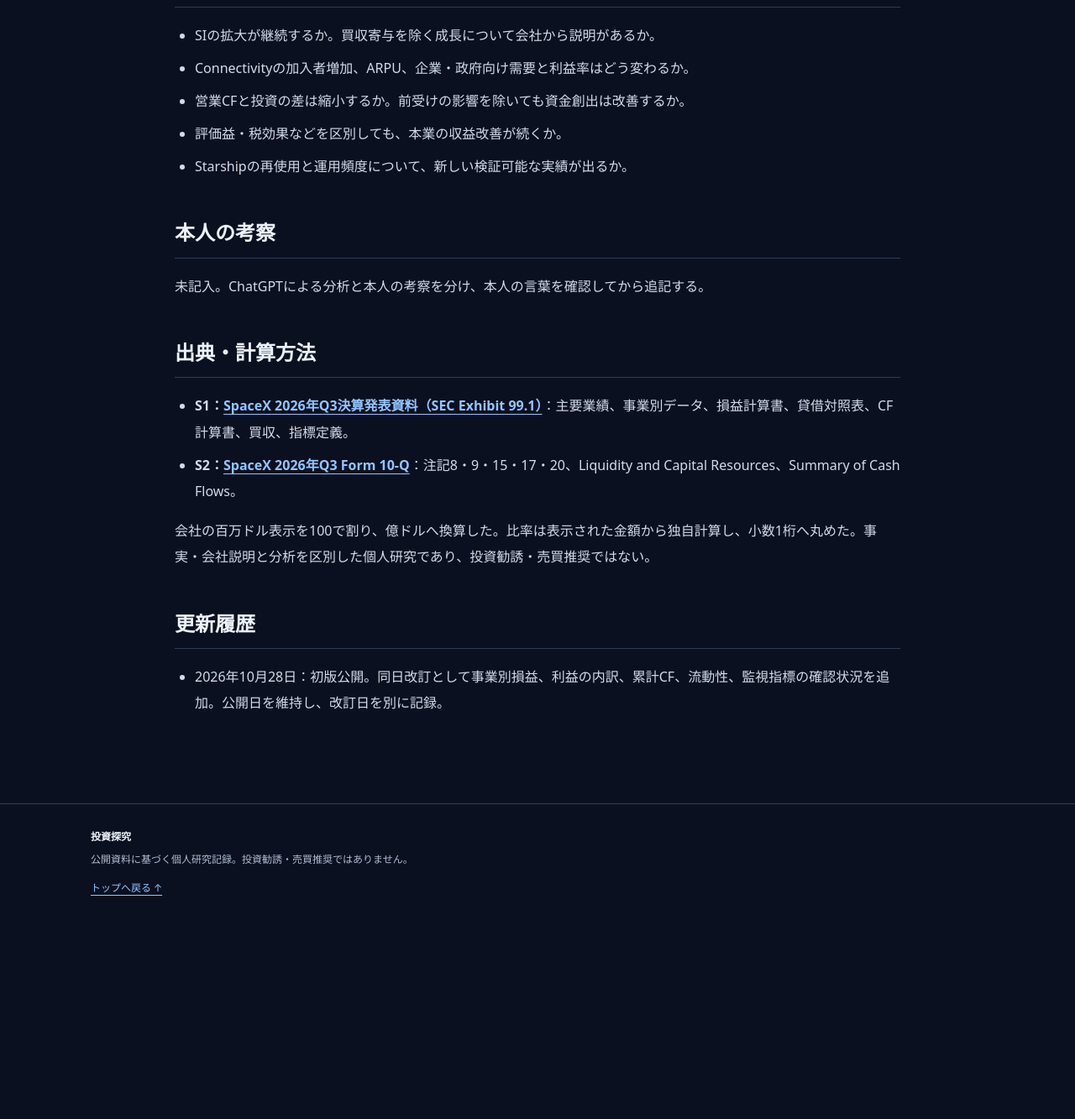
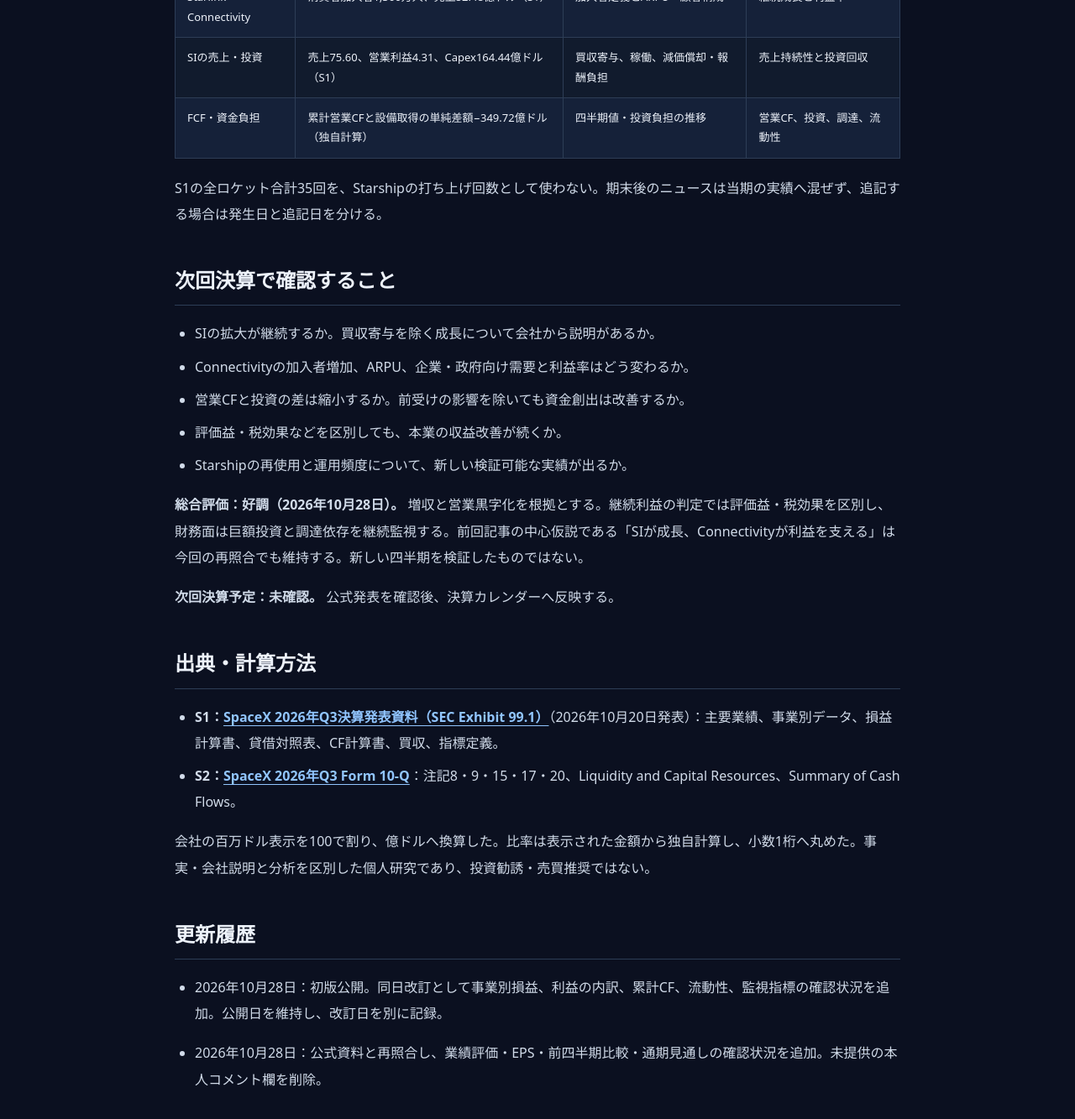
Before and after one commit to nick-shu3/investment-tankyu, a Jekyll site: the page built from _articles/spacex-2026-q3.md, in a window 1280 px wide and 1400 px high, scrolled down 5977 px. Shown: the top 1333 px of the window at 84% size. Built offline with Jekyll 4.4.1, drawn with Linux system fonts in a browser that asks for light colours; before the commit the page ends 7074 px from its top, so only the background shows below that; some of the changed text lies outside the part shown.

Commit message:
Verify SpaceX Q3 metrics and add dated operating assessment

```diff
--- a/_articles/spacex-2026-q3.md
+++ b/_articles/spacex-2026-q3.md
@@ -5,7 +5,10 @@
 published: "2026-10-28"
 updated: "2026-10-28"
 announcement: "2026-10-20"
-review_status: AI分析・本人考察未記入
+review_status: 公式資料照合・AI分析
+rating: 好調
+rating_date: "2026-10-28"
+rating_reason: 増収と営業黒字化を確認。評価益・税効果と投資負担は分けて監視する。
 summary: SIの売上拡大とConnectivityの利益貢献を確認。黒字の質と巨額投資を支える資金を分けて読む。
 conclusions:
   - SIが売上成長を牽引。買収寄与を含む成長として評価する。
@@ -39,7 +42,7 @@
 - [キャッシュフローと投資負担](#cash)
 - [6つの重点監視指標](#watch)
 - [次回の確認点](#next)
-- [本人の考察・出典・更新履歴](#author)
+- [出典・計算方法](#sources)
 
 <h2 id="results">主要業績</h2>
 
@@ -50,9 +53,14 @@
 | 売上高 | 145.75 | 55.76 | 前年同期比＋161.4% |
 | 営業利益・損失 | 27.91 | −2.73 | 本業の損益が黒字へ |
 | 純利益・損失 | 44.04 | −10.54 | 営業外損益・税効果を含む |
+| 希薄化後EPS（ドル） | 0.35 | −0.36 | 株数・希薄化条件の変化に注意 |
 | 全社設備投資（Capex） | 195.93 | 68.80 | 利益とは異なる投資支出 |
 
 出典：[決算資料 S1「Third Quarter Financial Highlights」「Consolidated Statements of Operations」](#sources)。前年比は表示値から独自計算し小数1桁に丸めた。営業利益率は27.91÷145.75＝**19.1%**。
+
+前四半期の売上78.14億ドルに対して86.5%増、営業損益は−1.43億ドルから27.91億ドルへ改善した（S1）。EPSはS2「Consolidated Statements of Operations」。IPO・買収等で加重平均株数が変化しているため、利益額の増減とEPSの比較は同義ではない。
+
+**通期見通し：** 照合したS1では全社売上・営業利益の数値予想を確認できなかった。会社の投資・成長方針を、数値の業績保証として扱わない。
 
 <h2 id="segments">3事業の成長と利益</h2>
 
@@ -154,13 +162,13 @@
 - 評価益・税効果などを区別しても、本業の収益改善が続くか。
 - Starshipの再使用と運用頻度について、新しい検証可能な実績が出るか。
 
-<h2 id="author">本人の考察</h2>
+**総合評価：好調（2026年10月28日）。** 増収と営業黒字化を根拠とする。継続利益の判定では評価益・税効果を区別し、財務面は巨額投資と調達依存を継続監視する。前回記事の中心仮説である「SIが成長、Connectivityが利益を支える」は今回の再照合でも維持する。新しい四半期を検証したものではない。
 
-未記入。ChatGPTによる分析と本人の考察を分け、本人の言葉を確認してから追記する。
+**次回決算予定：未確認。** 公式発表を確認後、決算カレンダーへ反映する。
 
 <h2 id="sources">出典・計算方法</h2>
 
-- **S1：[SpaceX 2026年Q3決算発表資料（SEC Exhibit 99.1）](https://www.sec.gov/Archives/edgar/data/1181412/000162828026066482/spaceexplorationtechnologi.htm)**：主要業績、事業別データ、損益計算書、貸借対照表、CF計算書、買収、指標定義。
+- **S1：[SpaceX 2026年Q3決算発表資料（SEC Exhibit 99.1）](https://www.sec.gov/Archives/edgar/data/1181412/000162828026066482/spaceexplorationtechnologi.htm)**（2026年10月20日発表）：主要業績、事業別データ、損益計算書、貸借対照表、CF計算書、買収、指標定義。
 - **S2：[SpaceX 2026年Q3 Form 10-Q](https://www.sec.gov/Archives/edgar/data/1181412/000162828026066880/spcx-20260930.htm)**：注記8・9・15・17・20、Liquidity and Capital Resources、Summary of Cash Flows。
 
 会社の百万ドル表示を100で割り、億ドルへ換算した。比率は表示された金額から独自計算し、小数1桁へ丸めた。事実・会社説明と分析を区別した個人研究であり、投資勧誘・売買推奨ではない。
@@ -168,3 +176,6 @@
 ## 更新履歴
 
 - 2026年10月28日：初版公開。同日改訂として事業別損益、利益の内訳、累計CF、流動性、監視指標の確認状況を追加。公開日を維持し、改訂日を別に記録。
+
+
+- 2026年10月28日：公式資料と再照合し、業績評価・EPS・前四半期比較・通期見通しの確認状況を追加。未提供の本人コメント欄を削除。
--- a/_layouts/article.html
+++ b/_layouts/article.html
@@ -1,4 +1,5 @@
 ---
 layout: default
 ---
-<main id="main" class="wrap article"><a class="back-link" href="{{ '/' | relative_url }}">← 分析記事一覧へ</a><header class="article-head"><p class="eyebrow">SPACEX / EARNINGS RESEARCH / {{ page.period | escape }}</p><h1>{{ page.title | escape }}</h1><div class="article-meta"><span>決算発表 {{ page.announcement | escape }}</span><span>公開 {{ page.published | escape }}</span><span>改訂 {{ page.updated | default: page.published | escape }}</span></div><p class="muted">{{ page.review_status | escape }} · 株価評価：未実施</p></header><div class="article-body">{{ content }}</div></main>
+{% assign company = site.data.companies | where: 'id', page.company_id | first %}
+<main id="main" class="wrap article"><a class="back-link" href="{{ '/' | relative_url }}">← 分析記事一覧へ</a><header class="article-head"><p class="eyebrow">{{ company.name | escape }} / EARNINGS RESEARCH / {{ page.period | escape }}</p><h1>{{ page.title | escape }}</h1><div class="article-meta"><span>決算発表 {{ page.announcement | escape }}</span><span>公開 {{ page.published | escape }}</span><span>改訂 {{ page.updated | default: page.published | escape }}</span></div><p class="muted">{{ page.review_status | escape }} · 株価評価：未実施</p></header>{% if page.rating %}<aside class="policy"><strong>業績評価：{{ page.rating | escape }}</strong><p>評価日 {{ page.rating_date | escape }} · {{ page.rating_reason | escape }}</p></aside>{% endif %}<div class="article-body">{{ content }}</div></main>
```
